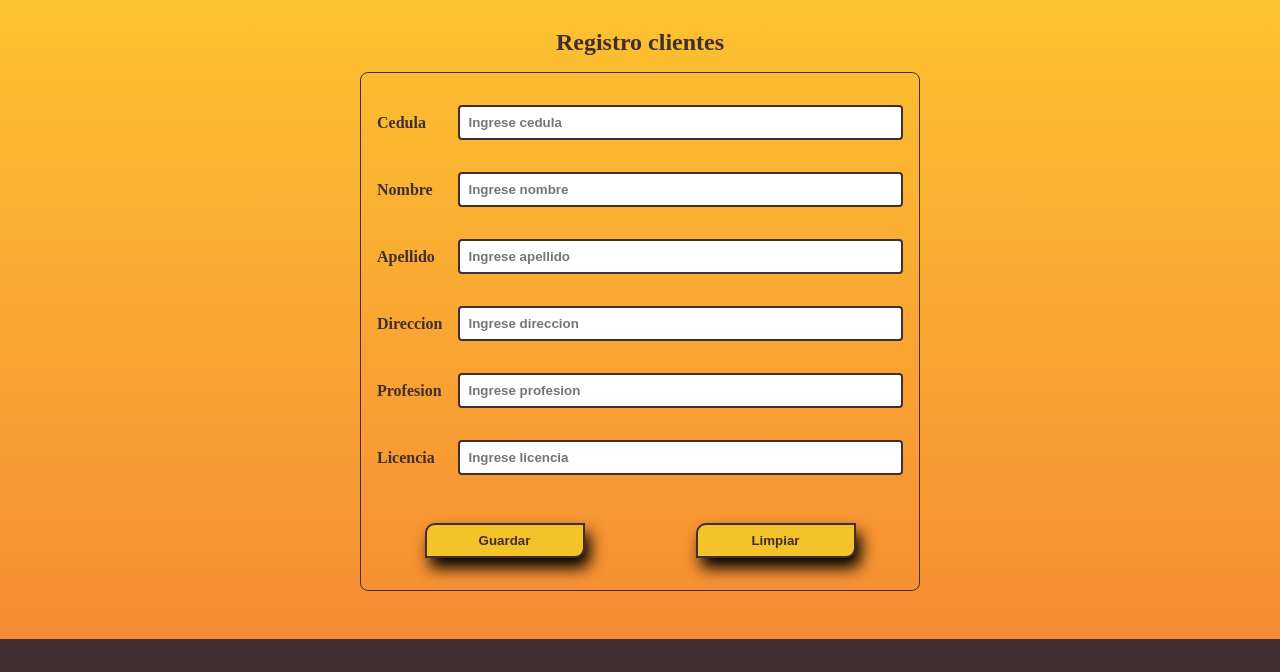
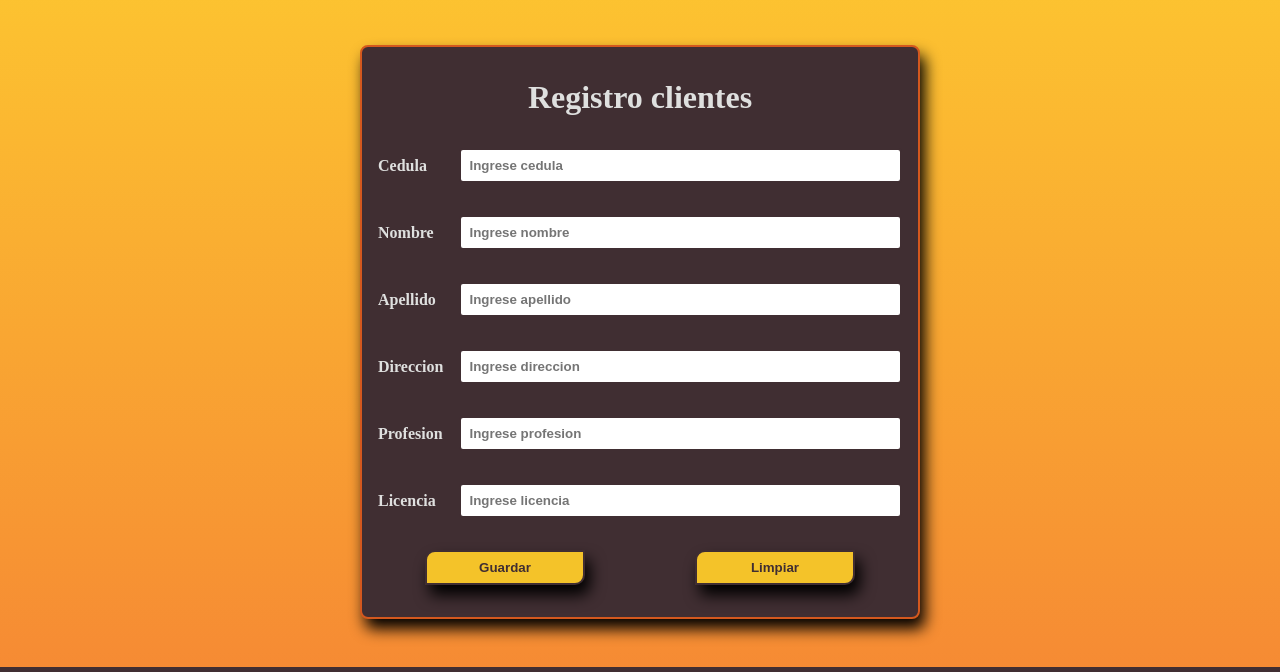
Before and after one commit to MaxCarmonaG/max-cars, a plain HTML site: page cliente.html in a window 1280 px wide. Shown: the part 67-739 px from the top of the page. Drawn offline with Linux system fonts and the light colour scheme.

Commit message:
terminando estilos

```diff
--- a/cliente.css
+++ b/cliente.css
@@ -137,14 +137,19 @@ footer {
 
 .form-titulo {
   text-align: center;
+  font-size: 2rem;
+  color: #dfe0df;
+  margin-bottom: 2rem;
 }
 
 .form-cliente {
   max-width: 35rem;
   padding: 2rem 1rem;
   margin: 1rem auto;
-  border: 1px solid #402e32;
+  border: 2px solid #d4581e;
   border-radius: 8px;
+  background-color: #402e32;
+  box-shadow: 5px 10px 15px #000;
 }
 
 .form-input-caja {
@@ -153,11 +158,12 @@ footer {
   grid-column-gap: 1rem;
   grid-row-gap: 2rem;
   align-items: center;
-  margin-bottom: 3rem;
+  margin-bottom: 2rem;
 }
 
 .form-label {
   font-weight: 600;
+  color: #dfe0df;
 }
 
 .form-input {
--- a/cliente.html
+++ b/cliente.html
@@ -27,8 +27,8 @@
   </header>
   <main class="contenedor-principal">
     <section class="seccion">
-      <h1 class="form-titulo">Registro clientes</h1>
       <form class="form-cliente" action="" onsubmit="insertCliente(event)">
+        <h1 class="form-titulo">Registro clientes</h1>
         <div class="form-input-caja">
           <label class="form-label" for="cedula">Cedula</label>
           <div class="validacion-contenedor">
```
